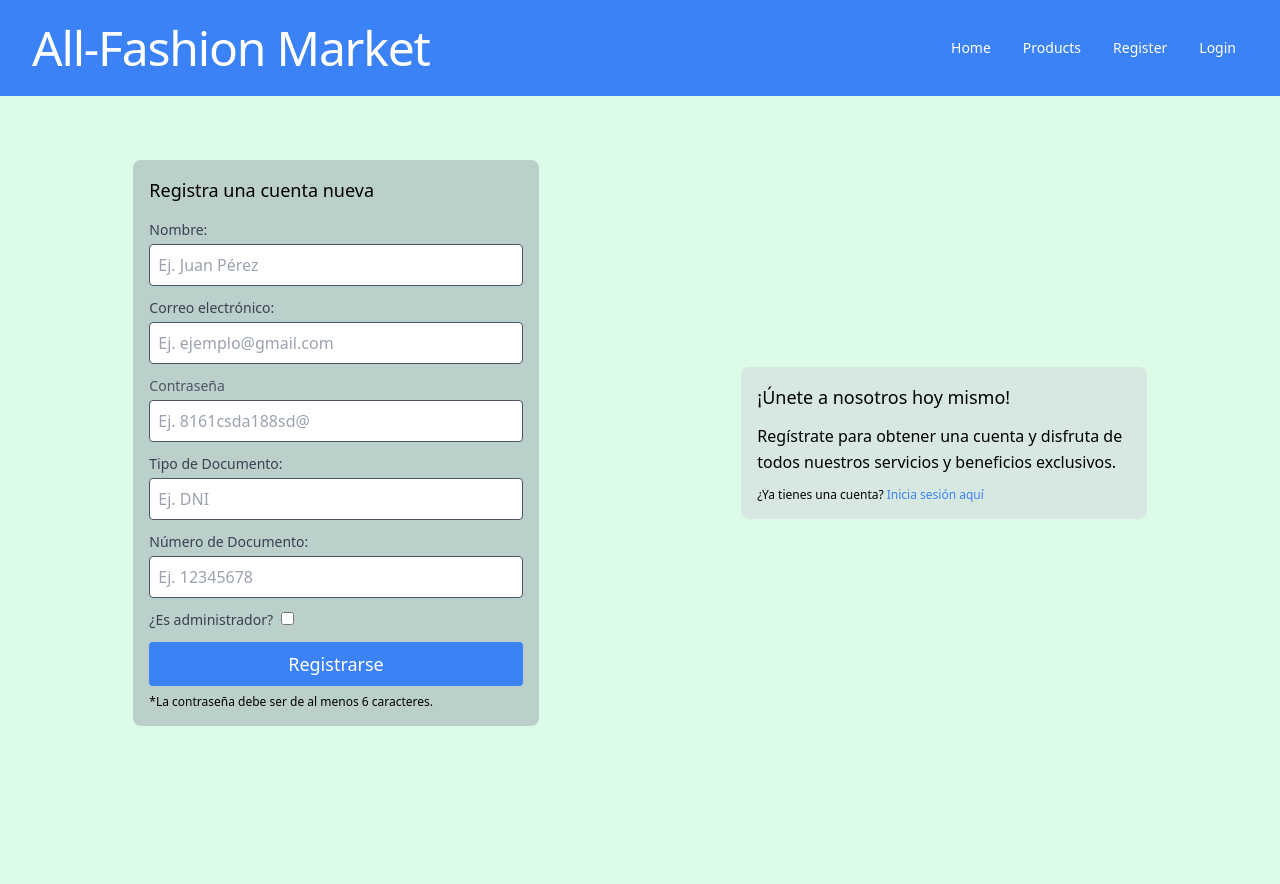
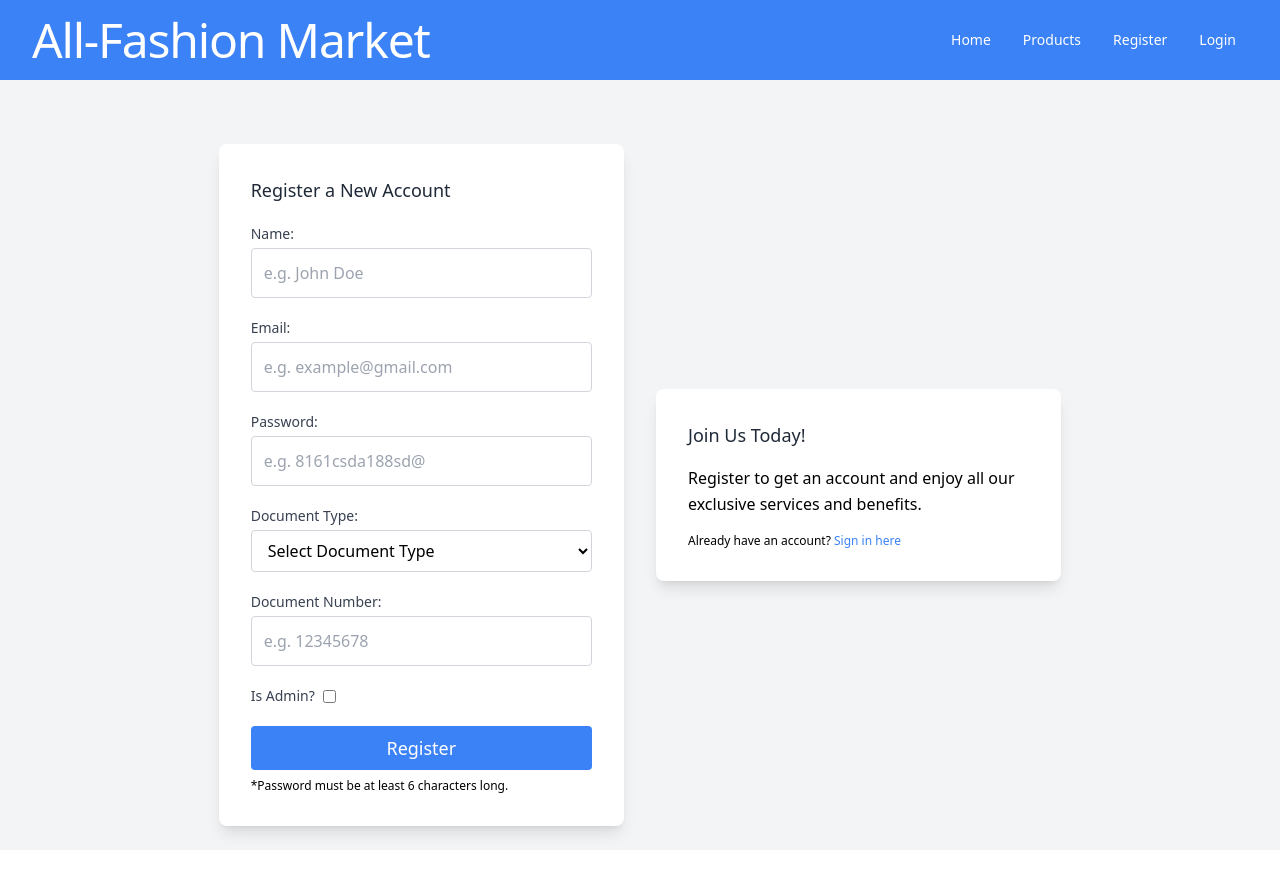
Before and after one commit to taldr27/Ecommerce_FE, a React (Vite) app: page /register in a window 1280 px wide. Shown: the top 884 px of the page. After the commit the page ends 850 px from the top, so only its background shows below. Built offline with nearby package versions, Linux system fonts and the light colour scheme.

Commit message:
Fix styling issues, logic and zoom

```diff
--- a/package.json
+++ b/package.json
@@ -21,6 +21,7 @@
     "react-icons": "^5.0.1",
     "react-image-zoom": "^1.3.1",
     "react-img-zoom": "^0.1.0",
+    "react-inner-image-zoom": "^3.0.2",
     "react-router-dom": "^6.22.2",
     "react-slick": "^0.30.2",
     "react-toastify": "^10.0.4",
--- a/src/components/Navbar.jsx
+++ b/src/components/Navbar.jsx
@@ -22,10 +22,10 @@ export default function Navbar() {
       {({ open }) => (
         <>
           <div className="mx-auto max-w-7xl px-2 sm:px-6 lg:px-8">
-            <div className="relative flex h-24 items-center justify-between">
+            <div className="relative flex h-20 items-center justify-between">
               <div className="">
                 <div className="flex-shrink-0 items-center text-white">
-                  <h2 className="text-slate-700 font-kunstler text-2xl sm:text-5xl tracking-tight text-center text-white">
+                  <h2 className="font-kunstler text-2xl sm:text-5xl tracking-tight text-center text-white">
                     All-Fashion Market
                   </h2>
                 </div>
--- a/src/context/cartContext.jsx
+++ b/src/context/cartContext.jsx
@@ -6,14 +6,12 @@ const CartContext = createContext();
 const CartContextProvider = (props) => {
   const [cart, setCart] = useState([]);
 
-  console.log(cart, "cart");
-
   const removeFromCart = (productId) => {
     setCart(cart.filter((item) => item.id !== productId));
   };
 
   const clearCart = () => {
-    setCart([]); // Reinicia el estado del carrito a un array vacío
+    setCart([]);
     removeStorage("cart");
   };
 
--- a/src/views/Login.jsx
+++ b/src/views/Login.jsx
@@ -12,14 +12,13 @@ export default function Login() {
   const { user, setUser } = useContext(AuthContext);
 
   const ERRORS = {
-    "user-not-found": "Usuario no encontrado, verifique sus datos por favor",
-    "wrong-password": "La contraseña incorrecta, verifiquela por favor",
-    "invalid-email":
-      "El correo indicado es inválido, verifique sus datos por favor",
-    "missing-password": "La contraseña esta vacia, indiquela por favor",
-    "invalid-credential":
-      "Credenciales inválidas, verifique sus datos por favor",
-    "network-request-failed": "Error de red, verifique su conexión a internet",
+    "user-not-found": "User not found, please check your details",
+    "wrong-password": "Incorrect password, please check it",
+    "invalid-email": "The provided email is invalid, please check your details",
+    "missing-password": "Password is empty, please provide it",
+    "invalid-credential": "Invalid credentials, please check your details",
+    "network-request-failed":
+      "Network error, please check your internet connection",
   };
 
   const notify = (msg) => toast(msg);
@@ -33,7 +32,6 @@ export default function Login() {
           password,
         }
       );
-      console.log("Response", response);
       return response;
     } catch (error) {
       console.log("Error", error.response.data.error);
@@ -41,71 +39,72 @@ export default function Login() {
       throw error;
     }
   };
+
   const handleLogin = async () => {
     try {
       const response = await startLogin();
       const { access } = response.data;
       localStorage.setItem("accessToken", access);
       setUser(response.data.user);
-      toast.success("Login exitoso 👍");
+      toast.success("Login successful 👍");
       navigate("/products");
     } catch (error) {
       console.log("Error", error);
-      toast.error("Error al ingresar en cuenta del usuario 🤯");
+      toast.error("Error logging into user account 🤯");
     }
   };
 
   return (
-    <div className="bg-blue-100 min-h-screen">
+    <div className="bg-blue-100 min-h-[calc(100vh-80px)]">
       <Container>
-        <div className="lg:w-2/6 md:w-1/2 bg-gray-400 bg-opacity-50 rounded-lg p-8 flex flex-col md:ml-auto w-full mt-8 md:mt-10 mx-auto">
-          <h2 className="text-dark text-lg font-medium title-font mb-5">
-            Ingrese sus datos de usuario
+        <div className="lg:w-2/6 md:w-1/2 bg-white shadow-lg rounded-lg p-8 flex flex-col md:ml-auto w-full mt-8 md:mt-10 mx-auto">
+          <h2 className="text-gray-800 text-lg font-medium title-font mb-5">
+            Enter Your User Details
           </h2>
           <div className="relative mb-4">
             <label htmlFor="email" className="leading-7 text-sm text-gray-700">
-              Correo electrónico:
+              Email:
             </label>
             <input
               type="email"
               id="email"
               name="email"
-              className="w-full bg-white focus:ring-2 focus:ring-blue-600 rounded border border-gray-600 text-base outline-none py-1 px-3 leading-8 transition-colors duration-200 ease-in-out"
+              className="w-full bg-white focus:ring-2 focus:ring-blue-500 rounded border border-gray-300 text-base outline-none py-2 px-3 leading-8 transition-colors duration-200 ease-in-out"
               value={email}
               onChange={(e) => setEmail(e.target.value)}
-              placeholder="Ej. ejemplo@gmail.com"
+              placeholder="e.g. example@gmail.com"
             />
           </div>
           <div className="relative mb-4">
             <label
               htmlFor="password"
-              className="leading-7 text-sm text-gray-600"
+              className="leading-7 text-sm text-gray-700"
             >
-              Contraseña
+              Password:
             </label>
             <input
               type="password"
               id="password"
               name="password"
-              className="w-full bg-white focus:ring-2 focus:ring-blue-700 rounded border border-gray-600 text-base outline-none py-1 px-3 leading-8 transition-colors duration-200 ease-in-out"
+              className="w-full bg-white focus:ring-2 focus:ring-blue-500 rounded border border-gray-300 text-base outline-none py-2 px-3 leading-8 transition-colors duration-200 ease-in-out"
               value={password}
               onChange={(e) => setPassword(e.target.value)}
-              placeholder="Ej. 8161csda188sd@"
+              placeholder="e.g. 8161csda188sd@"
             />
           </div>
           <button
             className="text-white bg-blue-500 border-0 py-2 px-8 focus:outline-none hover:bg-blue-600 rounded text-lg"
             onClick={handleLogin}
           >
-            Iniciar Sesión
+            Log In
           </button>
           <p className="text-xs mt-3">
-            *La contraseña debe ser de al menos 6 caracteres.
+            *Password must be at least 6 characters long.
           </p>
           <p className="text-sm mt-3 text-center">
-            ¿No posees una cuenta? Cree una cuenta nueva{" "}
-            <a href="/register" className="text-blue-500">
-              aquí
+            Don&apos;t have an account? Create a new account{" "}
+            <a href="/register" className="text-blue-500 hover:underline">
+              here
             </a>
           </p>
         </div>
--- a/src/views/Register.jsx
+++ b/src/views/Register.jsx
@@ -28,7 +28,6 @@ export default function Register() {
           is_admin: isAdmin,
         }
       );
-      console.log("Response", response);
       return response;
     } catch (error) {
       console.log("Error", error);
@@ -42,111 +41,112 @@ export default function Register() {
       const { access } = response.data;
       localStorage.setItem("accessToken", access);
       setUser(response.data.user);
-      console.log(response.data, "dataaaaaaaaa");
-      toast.success("Registro exitoso 👍");
+      toast.success("Registration successful 👍");
       navigate("/");
     } catch (error) {
       console.log("Error", error);
-      toast.error("Error en el registro del usuario 🤯");
+      toast.error("User registration error 🤯");
     }
   };
 
   return (
-    <div className="bg-green-100 min-h-screen">
+    <div className="bg-gray-100 min-h-[calc(100vh-80px)]">
       <Container>
         <div className="flex flex-col md:flex-row justify-center items-center">
-          <div className="lg:w-1/3 md:w-1/2 bg-gray-400 bg-opacity-50 rounded-lg p-4 flex flex-col md:mr-auto w-full mt-8 md:mt-10 mx-auto">
-            <h2 className="text-dark text-lg font-medium title-font mb-3">
-              Registra una cuenta nueva
+          <div className="lg:w-1/3 md:w-1/2 bg-white shadow-lg rounded-lg p-8 flex flex-col md:mr-4 w-full mt-8 md:mt-10 mx-auto">
+            <h2 className="text-gray-800 text-lg font-medium title-font mb-4">
+              Register a New Account
             </h2>
-            <div className="relative mb-2">
+            <div className="relative mb-4">
               <label htmlFor="name" className="leading-7 text-sm text-gray-700">
-                Nombre:
+                Name:
               </label>
               <input
                 type="text"
                 id="name"
                 name="name"
-                className="w-full bg-white focus:ring-2 focus:ring-blue-600 rounded border border-gray-600 text-base outline-none py-1 px-2 leading-8 transition-colors duration-200 ease-in-out"
+                className="w-full bg-white focus:ring-2 focus:ring-blue-500 rounded border border-gray-300 text-base outline-none py-2 px-3 leading-8 transition-colors duration-200 ease-in-out"
                 value={name}
                 onChange={(e) => setName(e.target.value)}
-                placeholder="Ej. Juan Pérez"
+                placeholder="e.g. John Doe"
               />
             </div>
-            <div className="relative mb-2">
+            <div className="relative mb-4">
               <label
                 htmlFor="email"
                 className="leading-7 text-sm text-gray-700"
               >
-                Correo electrónico:
+                Email:
               </label>
               <input
                 type="email"
                 id="email"
                 name="email"
-                className="w-full bg-white focus:ring-2 focus:ring-blue-600 rounded border border-gray-600 text-base outline-none py-1 px-2 leading-8 transition-colors duration-200 ease-in-out"
+                className="w-full bg-white focus:ring-2 focus:ring-blue-500 rounded border border-gray-300 text-base outline-none py-2 px-3 leading-8 transition-colors duration-200 ease-in-out"
                 value={email}
                 onChange={(e) => setEmail(e.target.value)}
-                placeholder="Ej. ejemplo@gmail.com"
+                placeholder="e.g. example@gmail.com"
               />
             </div>
-            <div className="relative mb-2">
+            <div className="relative mb-4">
               <label
                 htmlFor="password"
-                className="leading-7 text-sm text-gray-600"
+                className="leading-7 text-sm text-gray-700"
               >
-                Contraseña
+                Password:
               </label>
               <input
                 type="password"
                 id="password"
                 name="password"
-                className="w-full bg-white focus:ring-2 focus:ring-blue-700 rounded border border-gray-600 text-base outline-none py-1 px-2 leading-8 transition-colors duration-200 ease-in-out"
+                className="w-full bg-white focus:ring-2 focus:ring-blue-500 rounded border border-gray-300 text-base outline-none py-2 px-3 leading-8 transition-colors duration-200 ease-in-out"
                 value={password}
                 onChange={(e) => setPassword(e.target.value)}
-                placeholder="Ej. 8161csda188sd@"
+                placeholder="e.g. 8161csda188sd@"
               />
             </div>
-            <div className="relative mb-2">
+            <div className="relative mb-4">
               <label
                 htmlFor="documentType"
                 className="leading-7 text-sm text-gray-700"
               >
-                Tipo de Documento:
+                Document Type:
               </label>
-              <input
-                type="text"
+              <select
                 id="documentType"
                 name="documentType"
-                className="w-full bg-white focus:ring-2 focus:ring-blue-600 rounded border border-gray-600 text-base outline-none py-1 px-2 leading-8 transition-colors duration-200 ease-in-out"
+                className="w-full bg-white focus:ring-2 focus:ring-blue-500 rounded border border-gray-300 text-base outline-none py-2 px-3 leading-8 transition-colors duration-200 ease-in-out"
                 value={documentType}
                 onChange={(e) => setDocumentType(e.target.value)}
-                placeholder="Ej. DNI"
-              />
+              >
+                <option value="">Select Document Type</option>
+                <option value="DNI">DNI</option>
+                <option value="Passport">Passport</option>
+              </select>
             </div>
-            <div className="relative mb-2">
+            <div className="relative mb-4">
               <label
                 htmlFor="documentNumber"
                 className="leading-7 text-sm text-gray-700"
               >
-                Número de Documento:
+                Document Number:
               </label>
               <input
                 type="text"
                 id="documentNumber"
                 name="documentNumber"
-                className="w-full bg-white focus:ring-2 focus:ring-blue-600 rounded border border-gray-600 text-base outline-none py-1 px-2 leading-8 transition-colors duration-200 ease-in-out"
+                className="w-full bg-white focus:ring-2 focus:ring-blue-500 rounded border border-gray-300 text-base outline-none py-2 px-3 leading-8 transition-colors duration-200 ease-in-out"
                 value={documentNumber}
                 onChange={(e) => setDocumentNumber(e.target.value)}
-                placeholder="Ej. 12345678"
+                placeholder="e.g. 12345678"
               />
             </div>
-            <div className="relative mb-2">
+            <div className="relative mb-4 flex items-center">
               <label
                 htmlFor="isAdmin"
                 className="leading-7 text-sm text-gray-700"
               >
-                ¿Es administrador?
+                Is Admin?
               </label>
               <input
                 type="checkbox"
@@ -161,24 +161,24 @@ export default function Register() {
               className="text-white bg-blue-500 border-0 py-2 px-6 focus:outline-none hover:bg-blue-600 rounded text-lg"
               onClick={handleRegister}
             >
-              Registrarse
+              Register
             </button>
             <p className="text-xs mt-2">
-              *La contraseña debe ser de al menos 6 caracteres.
+              *Password must be at least 6 characters long.
             </p>
           </div>
-          <div className="lg:w-1/3 md:w-1/2 bg-gray-300 bg-opacity-50 rounded-lg p-4 flex flex-col md:ml-auto w-full mt-8 md:mt-10 mx-auto">
-            <h2 className="text-dark text-lg font-medium title-font mb-3">
-              ¡Únete a nosotros hoy mismo!
+          <div className="lg:w-1/3 md:w-1/2 bg-white shadow-lg rounded-lg p-8 flex flex-col md:ml-4 w-full mt-8 md:mt-10 mx-auto">
+            <h2 className="text-gray-800 text-lg font-medium title-font mb-4">
+              Join Us Today!
             </h2>
-            <p className="leading-relaxed mb-3">
-              Regístrate para obtener una cuenta y disfruta de todos nuestros
-              servicios y beneficios exclusivos.
+            <p className="leading-relaxed mb-4">
+              Register to get an account and enjoy all our exclusive services
+              and benefits.
             </p>
             <p className="text-xs">
-              ¿Ya tienes una cuenta?{" "}
-              <a href="/login" className="text-blue-500">
-                Inicia sesión aquí
+              Already have an account?{" "}
+              <a href="/login" className="text-blue-500 hover:underline">
+                Sign in here
               </a>
             </p>
           </div>
--- a/src/views/home.jsx
+++ b/src/views/home.jsx
@@ -8,13 +8,10 @@ import Carousel from "../components/Carousel";
 import Footer from "../components/Footer";
 
 export default function Home() {
-  const shared = useContext(CartContext);
-  console.log(shared);
-
   const { data, error, isLoading } = useData(
     `http://127.0.0.1:8000/api/products/all`
   );
-  if (isLoading) return <p>Cargando...</p>;
+  if (isLoading) return <p>Loading...</p>;
   if (error) return <p>Error: {error.message}</p>;
   return (
     <>
```
Also changed, not shown: src/components/ProductImageZoom.jsx (added, +15 -0 lines), src/components/ProductsSlice.jsx (+10 -12 lines), src/views/AllProducts.jsx (+22 -19 lines), src/views/productDetail.jsx (+40 -50 lines), 1 other file (tests, documents, lock files or other folders).
